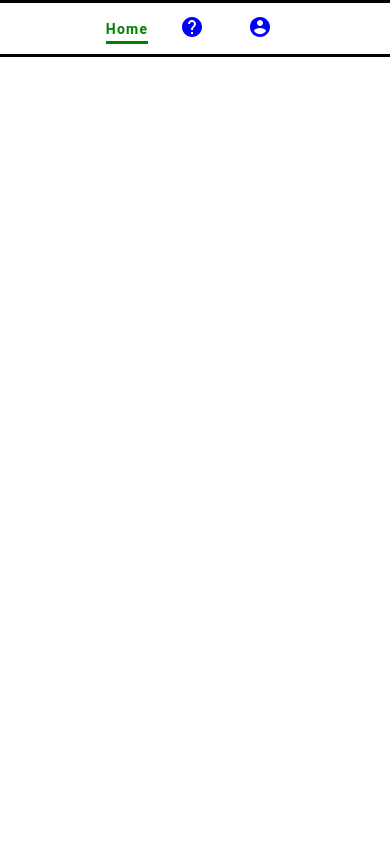
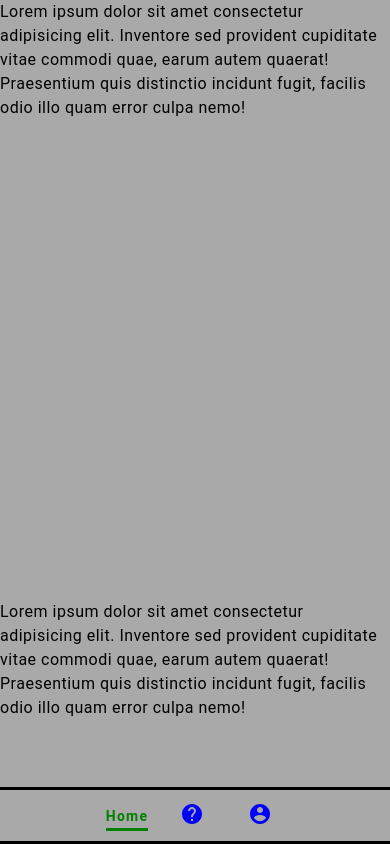
Before and after one commit to JuanDeccechis/Base, a React (Create React App) app: page / in a window 390 px wide. Built offline with nearby package versions, Linux system fonts and the light colour scheme.

Commit message:
nav bar responsive, baseurl, gitignore de build

```diff
--- a/src/App.css
+++ b/src/App.css
@@ -4,6 +4,7 @@
   --divider: black;
   --container: #555555;
   --text: blue;
+  --desktop-width: 992px;
 }
 
 * {
@@ -137,6 +138,17 @@ a { /* centrado vertical */
   height: 24px;
 }
 
+.example-text {
+  height: 600px;
+  background-color: var(--background-color);
+}
+
+article {
+  height: calc(100vh - 57px);
+  overflow-y: scroll;
+  background-color: var(--theme-page-icon);
+}
+
 @media screen and (min-width: 992px) {
   h1 {
     /* Headline 1 */
@@ -152,4 +164,9 @@ a { /* centrado vertical */
     /* Headline 3 */
     font-size: 48px;
   }
+
+  article {
+    position: absolute;
+    top: 57px;
+  }
 }
--- a/src/components/nav/nav.css
+++ b/src/components/nav/nav.css
@@ -3,8 +3,16 @@ ul {
 }
 
 .nav { /*horizontal*/
+    width: 100%;
     display: flex;
     justify-content: center;
+    position: fixed;
+    position: -webkit-fixed;
+    top: calc(100% - 57px); /* required */
+    z-index: 1;
+    background-color: var(--background-color);
+    border-top: 3px solid var(--divider);
+    border-bottom: 3px solid var(--divider);
 }
 
 .nav li {
@@ -21,12 +29,13 @@ ul {
     border-bottom: 3px solid green;
 }
 
-.nav{
-    border-top: 3px solid black;
-    border-bottom: 3px solid black;
-}
-
 .nav-text {
     padding-top: 8px;
     padding-bottom: 4px;
 }
+
+@media screen and (min-width: 992px) {
+    .nav {
+        top: 0;
+    }
+}
--- /dev/null
+++ b/src/pages/HomePage.jsx
@@ -0,0 +1,23 @@
+import React, { Component } from "react";
+
+class HomePage extends Component {
+  constructor(props) {
+    super(props);
+  }
+
+  render() {
+    return <article className="container">
+        <p className="example-text">
+            Lorem ipsum dolor sit amet consectetur adipisicing elit. Inventore sed provident cupiditate vitae commodi quae, earum autem quaerat! Praesentium quis distinctio incidunt fugit, facilis odio illo quam error culpa nemo!
+        </p>
+        <p className="example-text">
+            Lorem ipsum dolor sit amet consectetur adipisicing elit. Inventore sed provident cupiditate vitae commodi quae, earum autem quaerat! Praesentium quis distinctio incidunt fugit, facilis odio illo quam error culpa nemo!
+        </p>
+        <p className="example-text">
+            Lorem ipsum dolor sit amet consectetur adipisicing elit. Inventore sed provident cupiditate vitae commodi quae, earum autem quaerat! Praesentium quis distinctio incidunt fugit, facilis odio illo quam error culpa nemo!
+        </p>
+    </article>;
+  }
+}
+
+export default HomePage;
--- a/src/pages/LoginPage.jsx
+++ b/src/pages/LoginPage.jsx
@@ -6,7 +6,7 @@ class LoginPage extends Component {
   }
 
   render() {
-    return <div className="container"></div>;
+    return <article className="container"></article>;
   }
 }
 
--- a/src/pages/RecoveryPasswordPage.jsx
+++ b/src/pages/RecoveryPasswordPage.jsx
@@ -6,7 +6,7 @@ class RecoveryPasswordPage extends Component {
   }
 
   render() {
-    return <div className="container"></div>;
+    return <article className="container"></article>;
   }
 }
 
--- a/src/pages/RegisterPage.jsx
+++ b/src/pages/RegisterPage.jsx
@@ -6,7 +6,7 @@ class RegisterPage extends Component {
   }
 
   render() {
-    return <div className="container"></div>;
+    return <article className="container"></article>;
   }
 }
 
--- a/src/pages/Router.jsx
+++ b/src/pages/Router.jsx
@@ -1,26 +1,45 @@
 import React, { Component } from "react";
 import { BrowserRouter, Route, Switch } from "react-router-dom";
 import Nav from "../components/nav/Nav";
-import LoginPage from './LoginPage';
-import RegisterPage from './RegisterPage';
-import RecoveryPasswordPage from './RecoveryPasswordPage';
+import LoginPage from "./LoginPage";
+import RegisterPage from "./RegisterPage";
+import RecoveryPasswordPage from "./RecoveryPasswordPage";
+import HomePage from "./HomePage";
 
 class Router extends Component {
-
   constructor(props) {
     super(props);
+    this.state = {
+      width: window.innerWidth,
+    };
+    this.handleResize = this.handleResize.bind(this);
+  }
+
+  handleResize() {
+    this.setState({ width: window.innerWidth });
+  }
+
+  componentDidMount() {
+    window.addEventListener("resize", this.handleResize);
+  }
+
+  componentWillUnmount() {
+    window.removeEventListener("resize", this.handleResize);
   }
 
   render() {
     return (
       <div className="container">
-
         <BrowserRouter basename="/Base">
           <Nav />
           <Switch>
+            <Route exact path="/" component={HomePage}></Route>
             <Route path="/login" component={LoginPage}></Route>
             <Route path="/register" component={RegisterPage}></Route>
-                        <Route path="/recoveryPassword" component={RecoveryPasswordPage}></Route>
+            <Route
+              path="/recoveryPassword"
+              component={RecoveryPasswordPage}
+            ></Route>
           </Switch>
         </BrowserRouter>
       </div>
```
Also changed, not shown: 1 other file (tests, documents, lock files or other folders). Lines whose indentation alone changed are shown as unchanged.
